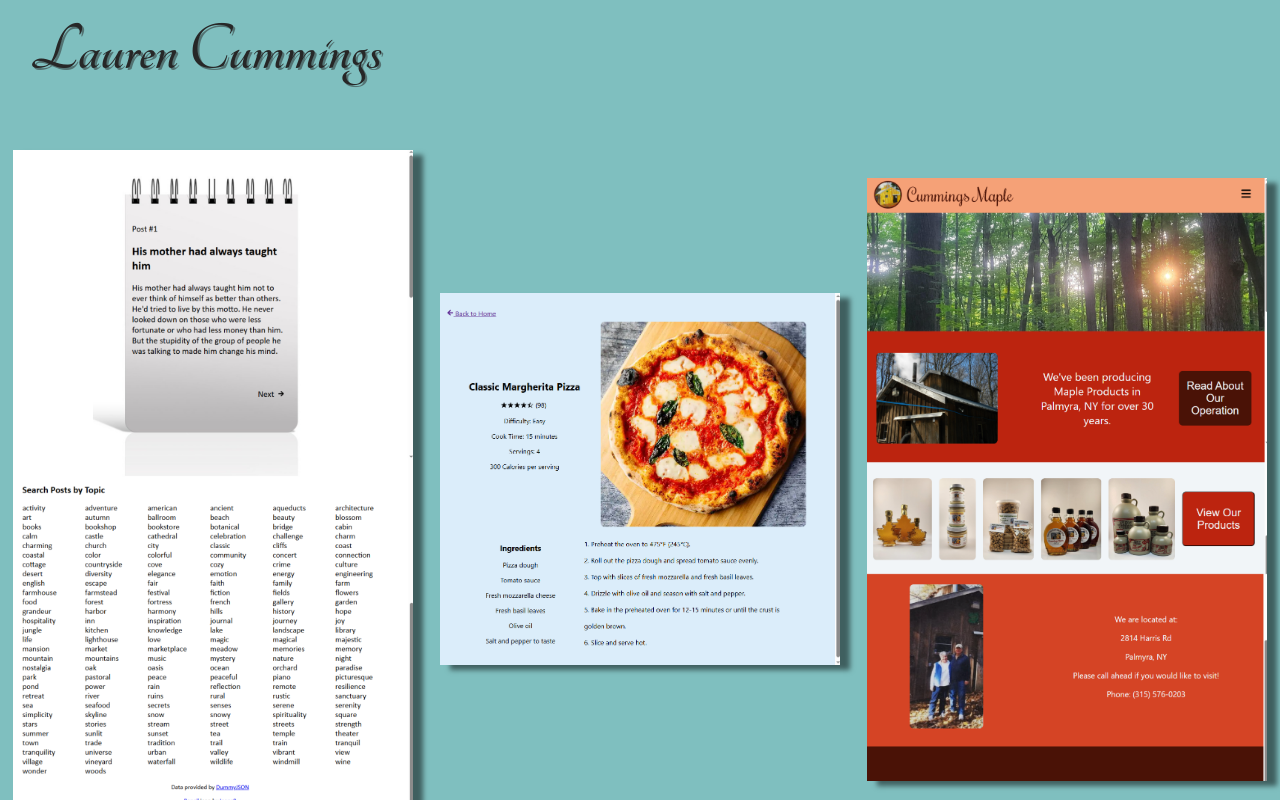
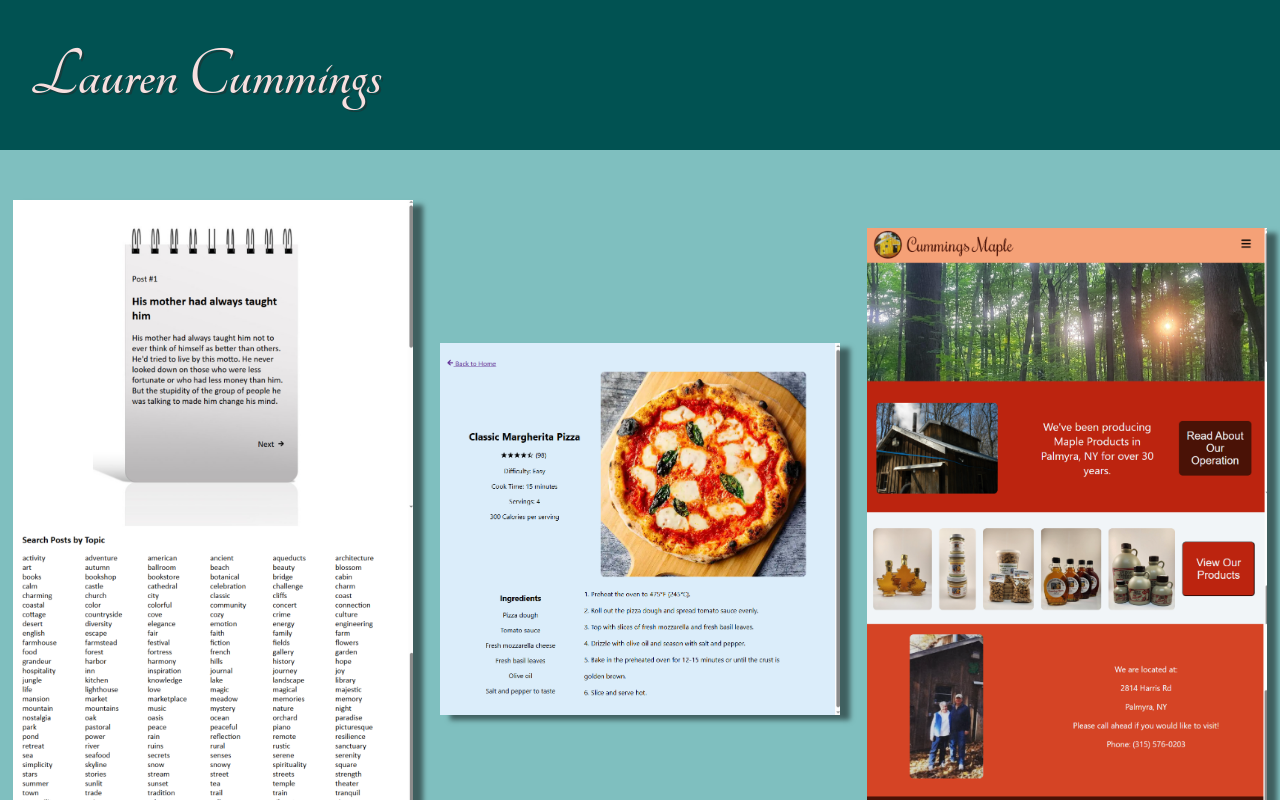
Before and after one commit to LaurenCummings/portfolio-project, a React (Vite) app: page / in a window 1280 px wide. Shown: the top 800 px of the page. Built offline with nearby package versions, Linux system fonts and the light colour scheme.

Commit message:
made topbar darker and font lighter

```diff
--- a/src/css/Topbar.css
+++ b/src/css/Topbar.css
@@ -1,12 +1,12 @@
 .topbar {
-    background-color: rgba(0, 128, 128, 0.5);
-    height: 100px;
+  background-color: rgb(1, 82, 82);
+  height: 150px;
   display: flex;
   align-items: center;
 }
 
 .topbar h1 {
-    color: rgb(39, 39, 39);
+  color: rgb(247, 223, 223);
   margin-left: 30px;
   font-family: "Tangerine", cursive;
   font-size: 70px;
```
Lines whose indentation alone changed are shown as unchanged.
